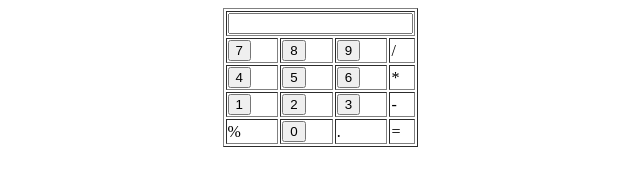
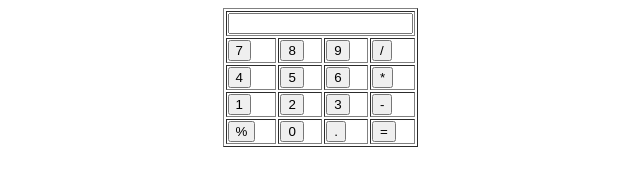
Before and after one commit to Azucena17/Calculadora, a plain HTML site: page index.html in a window 1280 px wide. Shown: the whole page, without its empty margins (320-960 px from the left). Drawn offline with Linux system fonts and the light colour scheme.

Commit message:
se agregaron los ultimos botones

```diff
--- a/index.html
+++ b/index.html
@@ -19,28 +19,28 @@
             <td><input type="button" value="7" onclick="pantalla.value+='7'"></td>
             <td><input type="button" value="8" onclick="pantalla.value+='8'"></td>
             <td><input type="button" value="9" onclick="pantalla.value+='9'"></td>
-            <td>/</td>
+            <td><input type="button" value="/" onclick="pantalla.value+='/'"></td>
           </tr>
 
           <tr>
             <td><input type="button" value="4" onclick="pantalla.value+='4'"></td>
             <td><input type="button" value="5" onclick="pantalla.value+='5'"></td>
             <td><input type="button" value="6" onclick="pantalla.value+='6'"></td>
-            <td>*</td>
+            <td><input type="button" value="*" onclick="pantalla.value+='*'"></td>
           </tr>
 
           <tr>
             <td><input type="button" value="1" onclick="pantalla.value+='1'"></td>
             <td><input type="button" value="2" onclick="pantalla.value+='2'"></td>
             <td><input type="button" value="3" onclick="pantalla.value+='3'"></td>
-            <td>-</td>
+            <td><input type="button" value="-" onclick="pantalla.value+='-'"></td>
            </tr>
 
            <tr>
-            <td>%</td>
+            <td><input type="button" value="%" onclick="pantalla.value+='%'"></td>
            <td> <input type="button" value="0" onclick="pantalla.value+='0'"></td>
-            <td>.</td>
-            <td>=</td>
+            <td><input type="button" value="." onclick="pantalla.value+='.'"></td>
+            <td><input type="button" value="=" onclick="pantalla.value+='='"></td>
         </tr>
         </table>
     </form>
```
